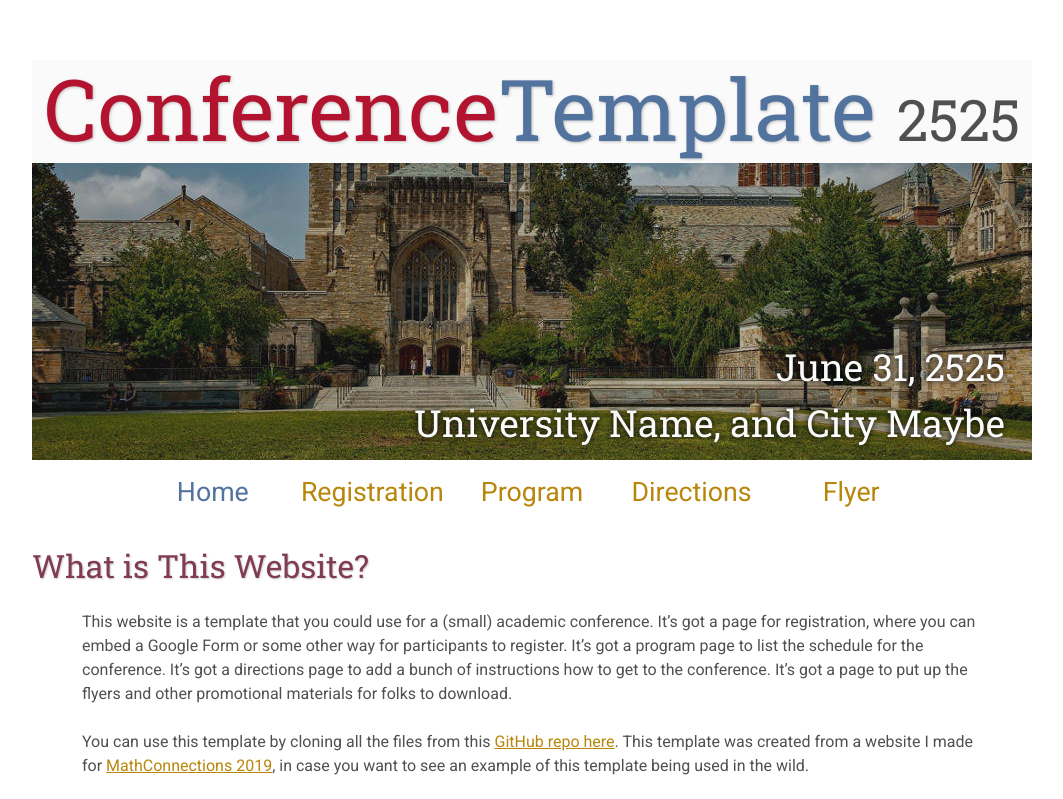
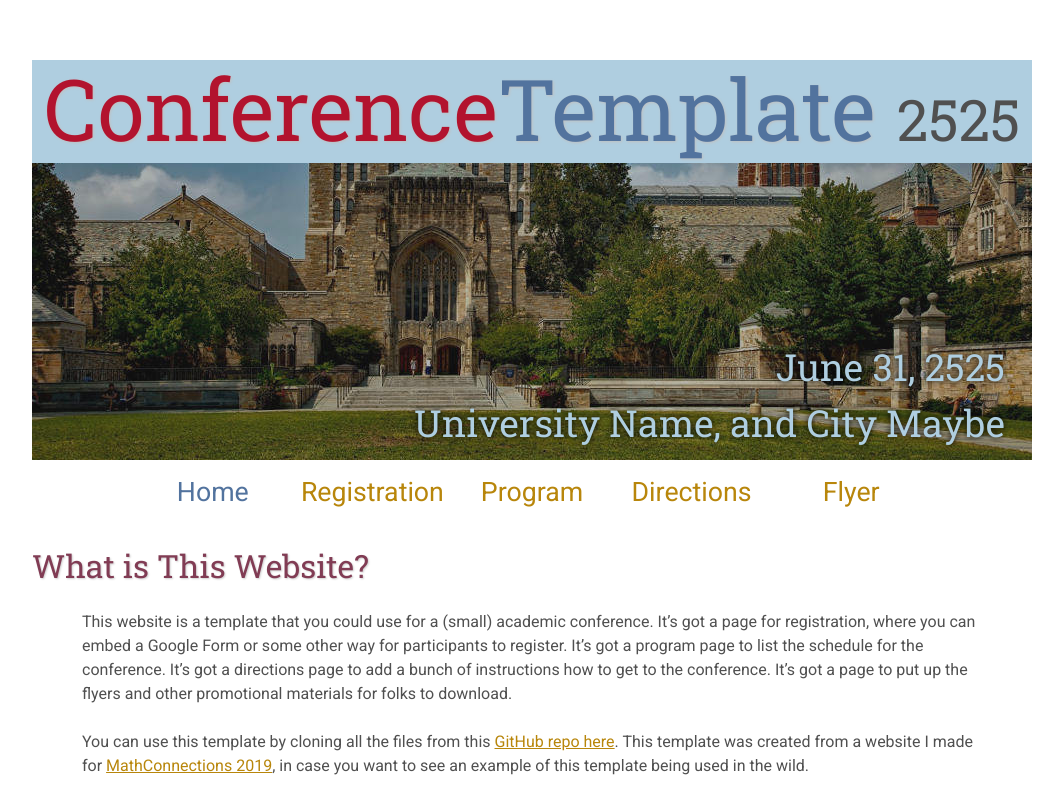
Before and after one commit to mquazi/AI-in-business, a plain HTML site: page index.html in a window 1280 px wide. Shown: the top 799 px of the page, without its empty margins (108-1171 px from the left). Drawn offline with Linux system fonts and the light colour scheme.

Commit message:
Update main.css

```diff
--- a/assets/main.css
+++ b/assets/main.css
@@ -78,8 +78,8 @@ th,td{
 
 /* Website Banner */
 .banner {position: relative; font-family:'Roboto Slab',serif;}
-.top-left {font-size:5.33em; color: #505050; background: #fafafa; text-align: center; width: 1000px; height: 67px; position: absolute; padding: 36px 0 0 0; top: 0px;}
-.bottom-right {font-size:2.33em; color: #fafafa; line-height: 1.5em; width: auto; height: 100px; padding: 0px 27px 27px 0px; text-align: right; position: absolute; bottom: 0px; right: 0px; text-shadow: 0px 0px 6px #000000;}
+.top-left {font-size:5.33em; color: #505050; background: #afcee0; text-align: center; width: 1000px; height: 67px; position: absolute; padding: 36px 0 0 0; top: 0px;}
+.bottom-right {font-size:2.33em; color: #afcee0; line-height: 1.5em; width: auto; height: 100px; padding: 0px 27px 27px 0px; text-align: right; position: absolute; bottom: 0px; right: 0px; text-shadow: 0px 0px 6px #000000;}
 
 /* Conference Title Logo */
 .title1{color: #b2132e; text-shadow: 1px 1px 3px #c0c0c0;}
```
